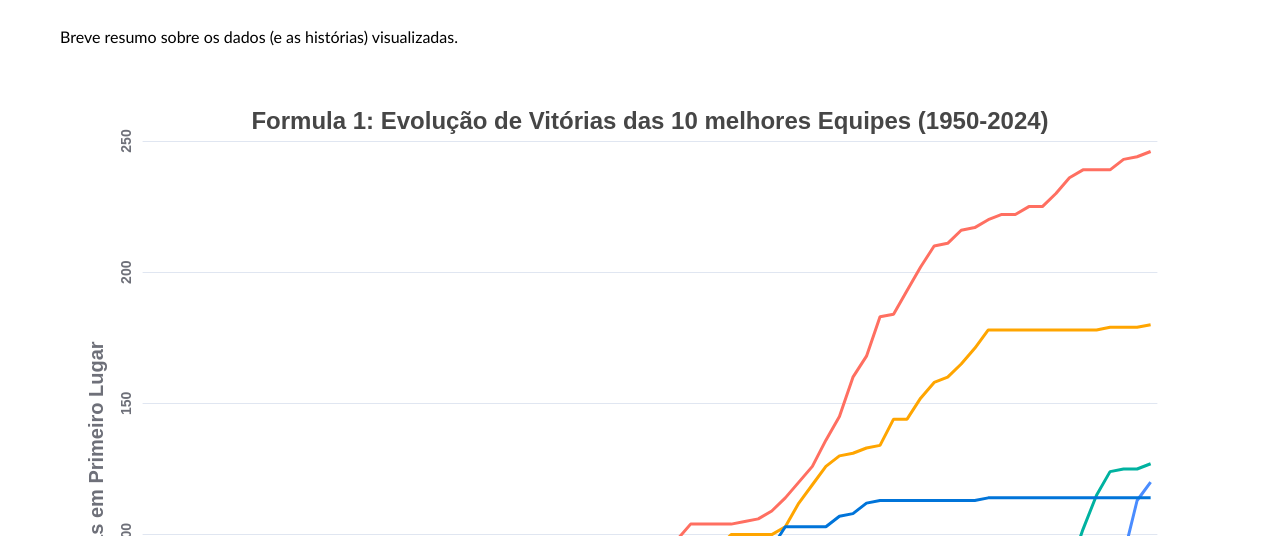
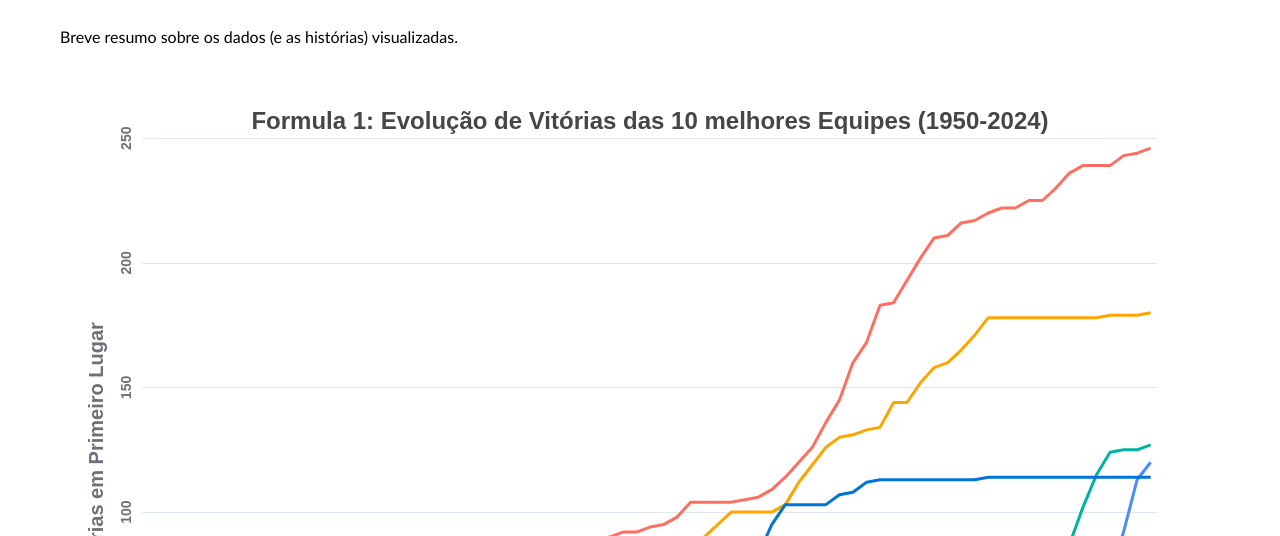
Before and after one commit to PauloHFS/lab6-visualizacao-dados-ufcg, a plain HTML site: page Lab6-GrupoB-VisualizacaoFinal.html in a window 1280 px wide. Shown: the part 264-800 px from the top of the page. Drawn offline with nearby package versions, Linux system fonts and the light colour scheme.

Commit message:
update h

```diff
--- a/Lab6-GrupoB-VisualizacaoFinal.html
+++ b/Lab6-GrupoB-VisualizacaoFinal.html
@@ -78,7 +78,7 @@
     </div>
     <div
       id="container"
-      style="max-width: 100%; height: 100vh; padding: 10px 50px 10px 50px"
+      style="max-width: 100%; height: 95vh; padding: 10px 50px 10px 50px"
     ></div>
     <div id="footer" style="height: 2%">
       <p style="text-align: justify; padding: 20px 50px 0px 50px">
```
